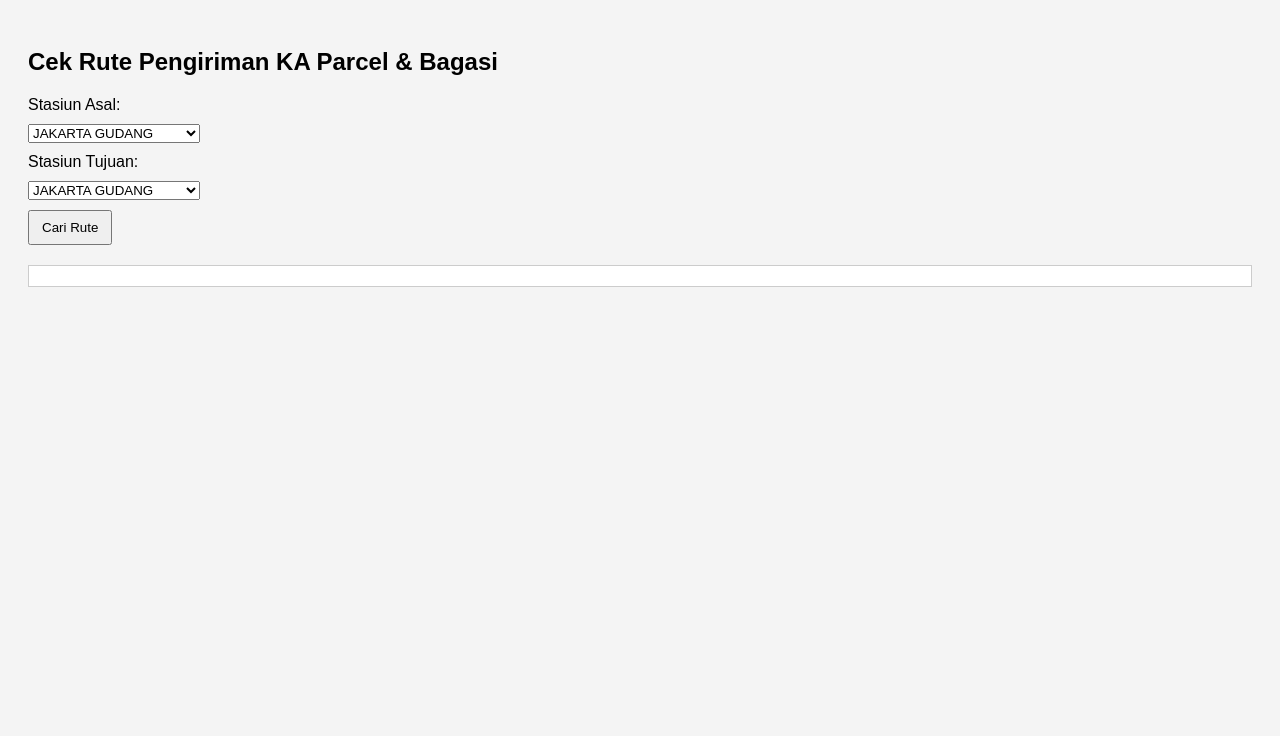
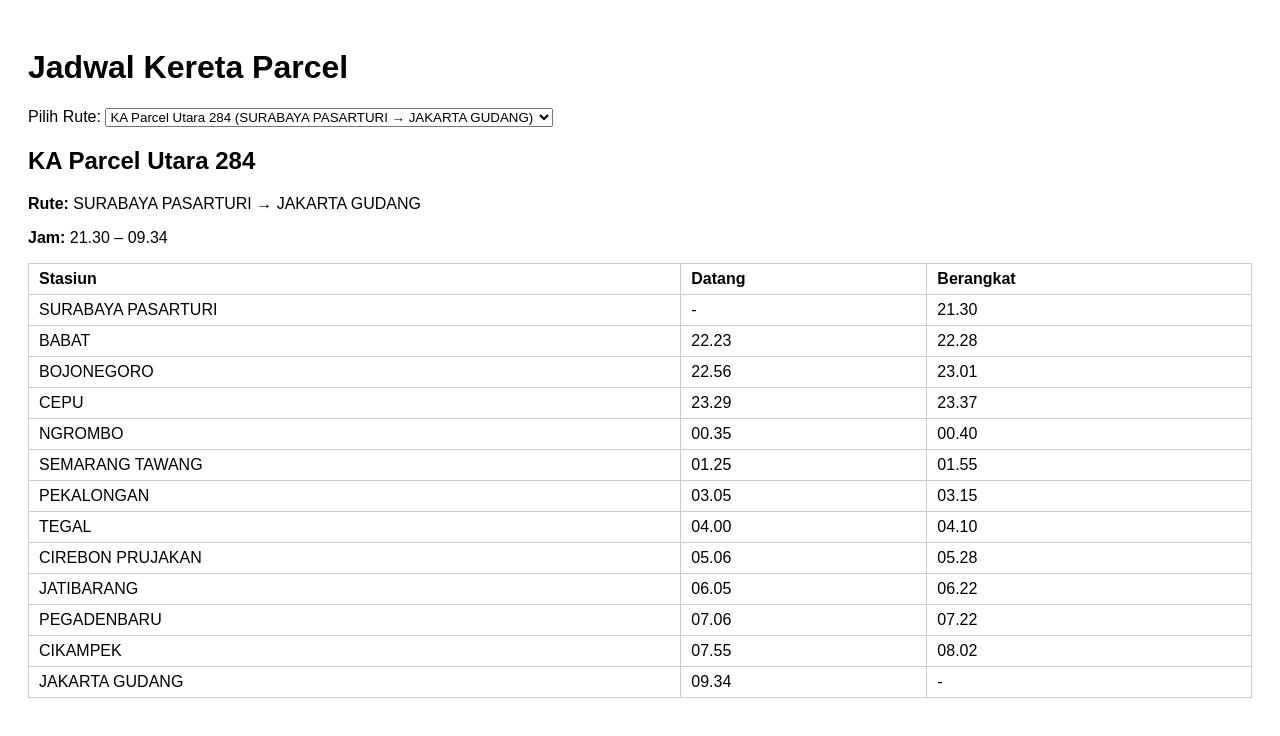
Before and after one commit to ToMS-pro/krt, a plain HTML site: page index.html in a window 1280 px wide. Drawn offline with Linux system fonts and the light colour scheme.

Commit message:
Update index.html

```diff
--- a/index.html
+++ b/index.html
@@ -1,22 +1,58 @@
 <!DOCTYPE html>
 <html lang="id">
 <head>
-  <meta charset="UTF-8">
-  <title>Rute KA Parcel & Bagasi</title>
-  <script src="script.js" defer></script>
-  <link rel="stylesheet" href="style.css">
+  <meta charset="UTF-8" />
+  <title>Jadwal KA Parcel</title>
+  <style>
+    body { font-family: sans-serif; padding: 20px; }
+    table { border-collapse: collapse; width: 100%; margin-top: 10px; }
+    th, td { border: 1px solid #ccc; padding: 6px 10px; text-align: left; }
+  </style>
 </head>
 <body>
-  <h2>Cek Rute Pengiriman KA Parcel & Bagasi</h2>
+  <h1>Jadwal Kereta Parcel</h1>
+  <label>Pilih Rute:</label>
+  <select id="rute-select"></select>
 
-  <label>Stasiun Asal:</label>
-  <select id="asal"></select>
+  <div id="jadwal-container"></div>
 
-  <label>Stasiun Tujuan:</label>
-  <select id="tujuan"></select>
+  <script>
+    async function loadData() {
+      const res = await fetch("data.json");
+      const data = await res.json();
 
-  <button onclick="cariRute()">Cari Rute</button>
+      const select = document.getElementById("rute-select");
+      const container = document.getElementById("jadwal-container");
 
-  <div id="hasil"></div>
+      data.forEach((kereta, index) => {
+        const option = document.createElement("option");
+        option.value = index;
+        option.textContent = `${kereta.nama} (${kereta.asal} → ${kereta.tujuan})`;
+        select.appendChild(option);
+      });
+
+      select.addEventListener("change", () => showJadwal(data[select.value]));
+
+      // Tampilkan jadwal pertama secara default
+      showJadwal(data[0]);
+    }
+
+    function showJadwal(kereta) {
+      const html = `
+        <h2>${kereta.nama}</h2>
+        <p><strong>Rute:</strong> ${kereta.asal} → ${kereta.tujuan}</p>
+        <p><strong>Jam:</strong> ${kereta.jam}</p>
+        <table>
+          <tr><th>Stasiun</th><th>Datang</th><th>Berangkat</th></tr>
+          ${kereta.rute.map(r =>
+            `<tr><td>${r.stasiun}</td><td>${r.dat}</td><td>${r.ber}</td></tr>`
+          ).join("")}
+        </table>
+      `;
+      document.getElementById("jadwal-container").innerHTML = html;
+    }
+
+    loadData();
+  </script>
 </body>
 </html>
```
